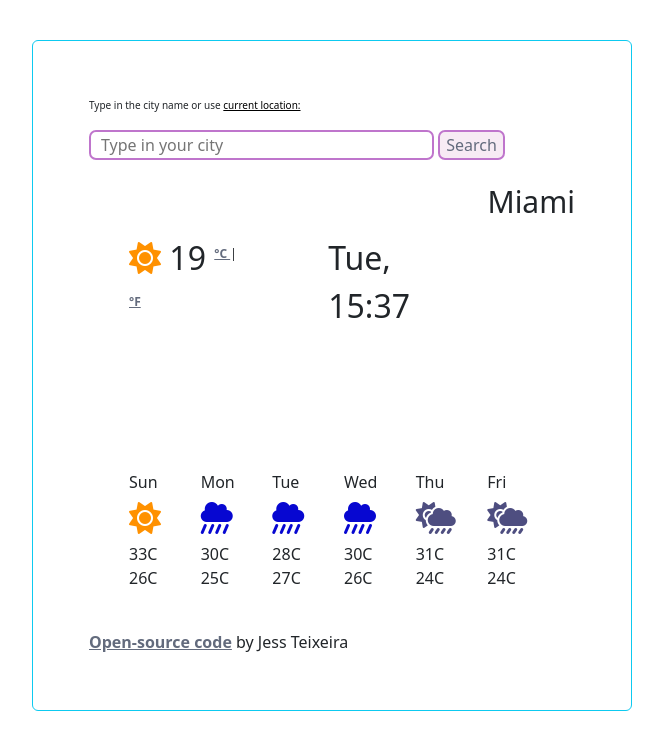
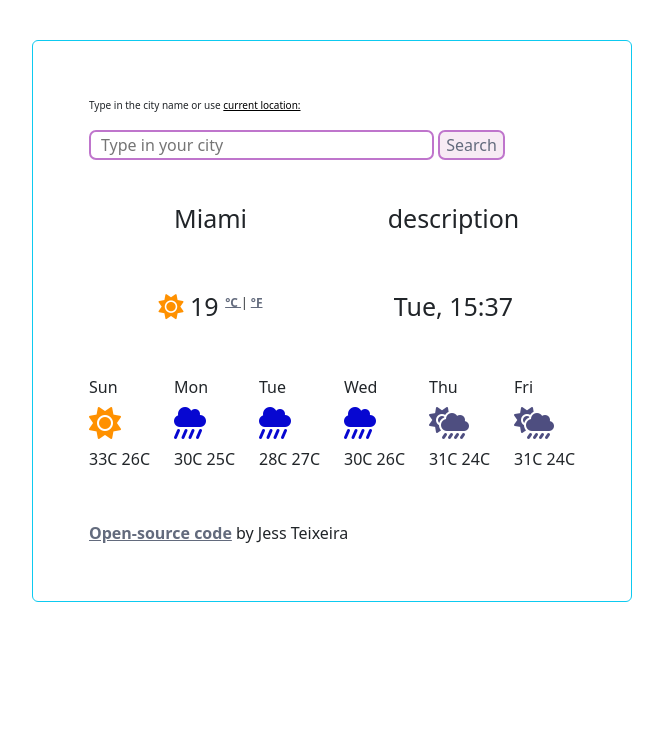
Before and after one commit to rtjessica/weather-app, a website built with Parcel: page index.html in a window 1280 px wide. Shown: the whole page, without its empty margins (308-971 px from the left). Built offline with nearby package versions, Linux system fonts and the light colour scheme; no server answers.

Commit message:
added class row row-cols-2
changed footer as well

```diff
--- a/index.html
+++ b/index.html
@@ -38,11 +38,14 @@
               value="Search"
               id="city-search" />
           </form>
-          <br />
-          <h2 class="current-city" id="current-place">Miami</h2>
 
-          <div class="row">
-            <div class="col-6 current-weather">
+          <div class="container text-center">
+            <div class="row row-cols-2">
+              <div class="col current-city" id="current-place">Miami</div>
+              <div class="col weather-description" id="description">
+                description
+              </div>
+              <div class="col current-weather">
                 <i class="fa-solid fa-sun sun-icon"></i>
                 <span id="temperature">19</span>
                 <span class="units">
@@ -51,10 +54,10 @@
                   <a href="#" id="f-degrees">°F </a>
                 </span>
               </div>
-            <div class="col-6 current-day" id="date">Sunday 23:06</div>
+              <div class="col current-day" id="date">Sunday 23:06</div>
+            </div>
           </div>
 
-          <div class="wrapper">
           <div class="row">
             <div class="col-2">Sun</div>
             <div class="col-2">Mon</div>
@@ -92,11 +95,13 @@
             <div class="col">31C 24C</div>
             <div class="col">31C 24C</div>
           </div>
-          </div>
+
+          <div class="link">
             <a href="https://github.com/rtjessica/weather-app" target="_blank"
               >Open-source code</a
             >
             <span>by Jess Teixeira</span>
+          </div>
           <script src="src/index.js"></script>
         </div>
       </div>
--- a/src/index.js
+++ b/src/index.js
@@ -54,10 +54,14 @@ fahrenheit.addEventListener("click", convertToF);
 */
 
 function showTemp(response) {
+  console.log(response);
   let temp = Math.round(response.data.main.temp);
   let city = response.data.name;
-  let h2 = document.querySelector("h2");
-  h2.innerHTML = `${city}`;
+  let description = response.data.weather[0].description;
+  let place = document.querySelector("#current-place");
+  place.innerHTML = `${city}`;
+  let desc = document.querySelector("#description");
+  desc.innerHTML = `${description}`;
   let temperature = document.querySelector("#temperature");
   temperature.innerHTML = `${temp}`;
 }
--- a/src/styles.css
+++ b/src/styles.css
@@ -9,12 +9,6 @@ a {
 
 .container {
   margin-top: 40px;
-}
-
-.wrapper {
-  display: block;
-  margin-top: 50px;
-  padding: 40px;
 }
 
 .card {
@@ -38,15 +32,15 @@ a {
   color: rgb(78, 78, 128);
 }
 
-.current-city {
-  font-size: 30px;
-  display: block;
+.current-city,
+.weather-description {
+  font-size: 25px;
   font-weight: normal;
-  float: right;
 }
+
 .current-weather,
 .current-day {
-  font-size: 32px;
+  font-size: 25px;
   display: block;
   padding: 50px 40px;
 }
@@ -85,3 +79,8 @@ a {
   padding-left: 0px;
   text-decoration: underline;
 }
+
+.link {
+  display: block;
+  margin-top: 50px;
+}
```
Lines whose indentation alone changed are shown as unchanged.
